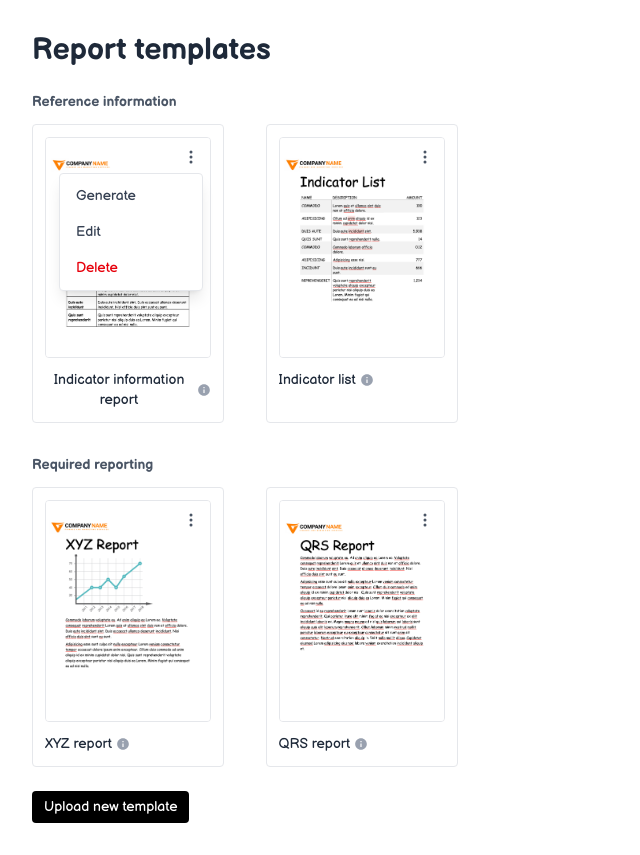
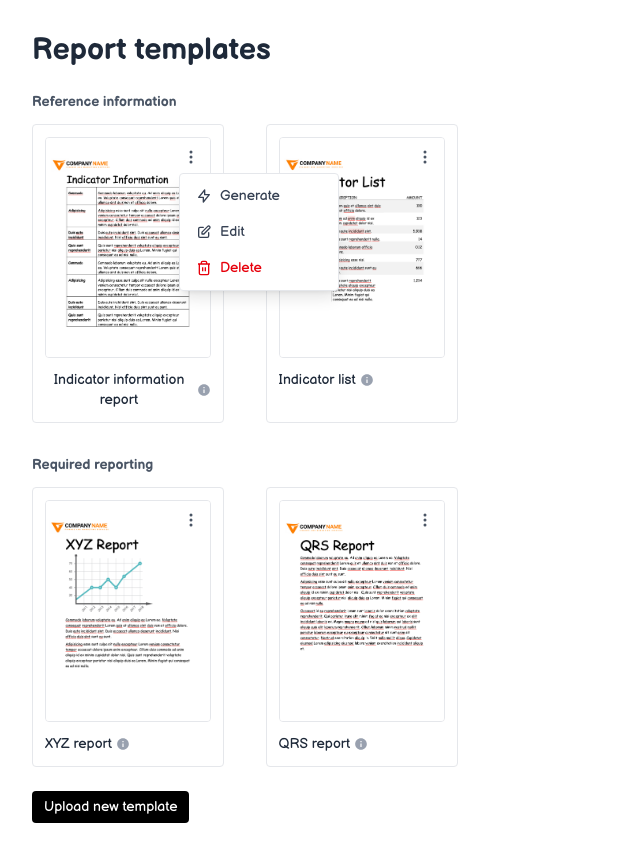
Before and after one commit to HerbCaudill/report-templates-prototype, a React (Vite) app: page / in a window 1280 px wide. Both pictures are taken after a click on the button 191 px from the left and 157 px from the top of the page. Shown: the whole page, without its empty margins (0-640 px from the left). Built offline with nearby package versions, Linux system fonts and the light colour scheme.

Commit message:
TemplateCard: enhance menu layout and add icons for actions

```diff
--- a/src/ReportTemplatesList.tsx
+++ b/src/ReportTemplatesList.tsx
@@ -2,6 +2,7 @@ import { useRef, useState } from 'react'
 import type { ReportTemplate, TemplateFile } from './types'
 import { Button } from './components/Button'
 import { InfoTooltip } from './InfoTooltip'
+import { TrashIcon } from './icons'
 
 type ReportTemplatesListProps = {
   templates: ReportTemplate[]
@@ -59,7 +60,7 @@ function TemplateCard({
               <div className="fixed inset-0 z-10" onClick={() => setMenuOpen(false)} />
 
               {/* Menu */}
-              <div className="absolute right-0 top-7 z-20 w-36 rounded border border-gray-200 bg-white py-1 shadow-lg">
+              <div className="absolute left-0 top-7 z-20 w-40 rounded border border-gray-200 bg-white py-1 shadow-lg">
                 <button
                   type="button"
                   onClick={e => {
@@ -68,10 +69,13 @@ function TemplateCard({
                     canGenerate && onGenerate(template)
                   }}
                   disabled={!canGenerate}
-                  className={`w-full px-4 py-2 text-left text-sm hover:bg-gray-50 ${
+                  className={`flex w-full items-center gap-2 px-4 py-2 text-left text-sm hover:bg-gray-50 ${
                     !canGenerate ? 'cursor-not-allowed text-gray-400' : 'text-gray-700'
                   }`}
                 >
+                  <svg className="h-4 w-4" fill="none" stroke="currentColor" viewBox="0 0 24 24">
+                    <path strokeLinecap="round" strokeLinejoin="round" strokeWidth={2} d="M13 10V3L4 14h7v7l9-11h-7z" />
+                  </svg>
                   Generate
                 </button>
                 <button
@@ -81,8 +85,16 @@ function TemplateCard({
                     setMenuOpen(false)
                     onEdit(template)
                   }}
-                  className="w-full px-4 py-2 text-left text-sm text-gray-700 hover:bg-gray-50"
+                  className="flex w-full items-center gap-2 px-4 py-2 text-left text-sm text-gray-700 hover:bg-gray-50"
                 >
+                  <svg className="h-4 w-4" fill="none" stroke="currentColor" viewBox="0 0 24 24">
+                    <path
+                      strokeLinecap="round"
+                      strokeLinejoin="round"
+                      strokeWidth={2}
+                      d="M11 5H6a2 2 0 00-2 2v11a2 2 0 002 2h11a2 2 0 002-2v-5m-1.414-9.414a2 2 0 112.828 2.828L11.828 15H9v-2.828l8.586-8.586z"
+                    />
+                  </svg>
                   Edit
                 </button>
                 <button
@@ -94,8 +106,9 @@ function TemplateCard({
                       onDelete(template)
                     }
                   }}
-                  className="w-full px-4 py-2 text-left text-sm text-red-600 hover:bg-gray-50"
+                  className="flex w-full items-center gap-2 px-4 py-2 text-left text-sm text-red-600 hover:bg-gray-50"
                 >
+                  <TrashIcon />
                   Delete
                 </button>
               </div>
```
